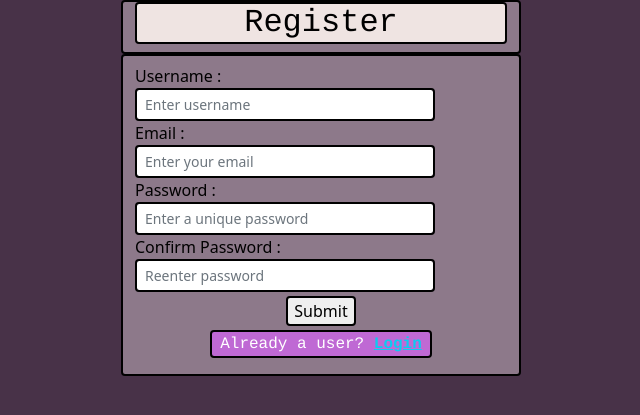
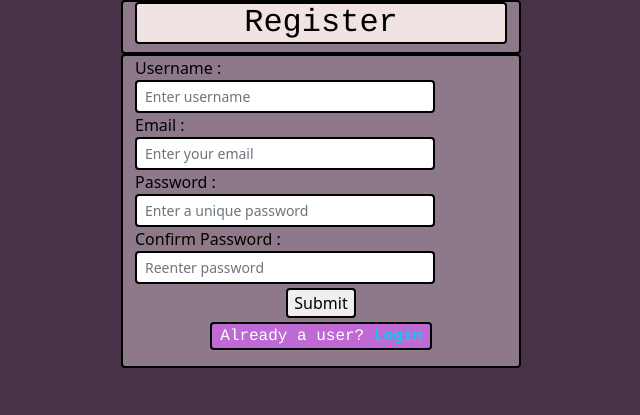
Before and after one commit to GucciGordo/demo, a PHP site: page /registration.php in a window 1280 px wide. Shown: the top 415 px of the page, without its empty margins (319-959 px from the left). Run offline with PHP 8.4, Linux system fonts and the light colour scheme.

Commit message:
error margins now exist on errors file

```diff
--- a/errors.php
+++ b/errors.php
@@ -1,5 +1,5 @@
 <?php if(count($errors) > 0) : ?>
-    <div>
+    <div class="my-2">
         <?php foreach($errors as $error) : ?>
             <p><?php echo $error ?></p>
         <?php endforeach ?>
--- a/login.php
+++ b/login.php
@@ -17,9 +17,7 @@
     </div>
     <div class='container container-fluid'>
         <form action='login.php' method='post'>
-            <div class="my-2">
-                <?php include('errors.php') ?>
-            </div>
+            <?php include('errors.php') ?>
             <div class="mb-3 mt-3 mx-auto">
                 <label for='username' class="form-label form-label-sm" >Username : </label>
                 <input type='text' class="form-control form-control-sm" placeholder="Enter username" name='username'>
--- a/registration.php
+++ b/registration.php
@@ -17,9 +17,7 @@
     </div>
     <div class="container">
         <form  action='registration.php' method='post'>
-            <div class="my-2">
-                <?php include('errors.php') ?>
-            </div>
+            <?php include('errors.php') ?>
             <div>
                 <label for='username' class="form-label form-label-sm">Username : </label>
                 <input type='text' class="form-control form-control-sm" name='username' placeholder="Enter username">
```
